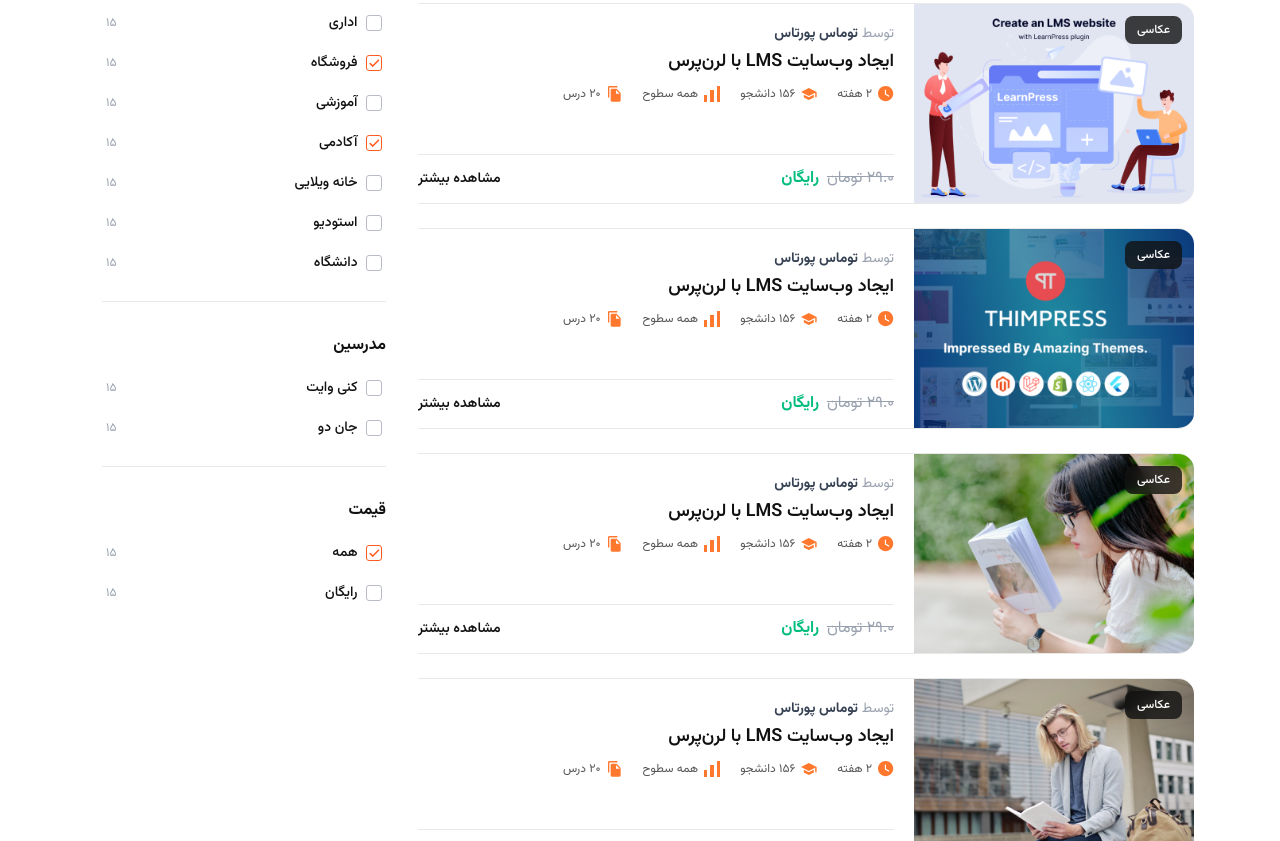
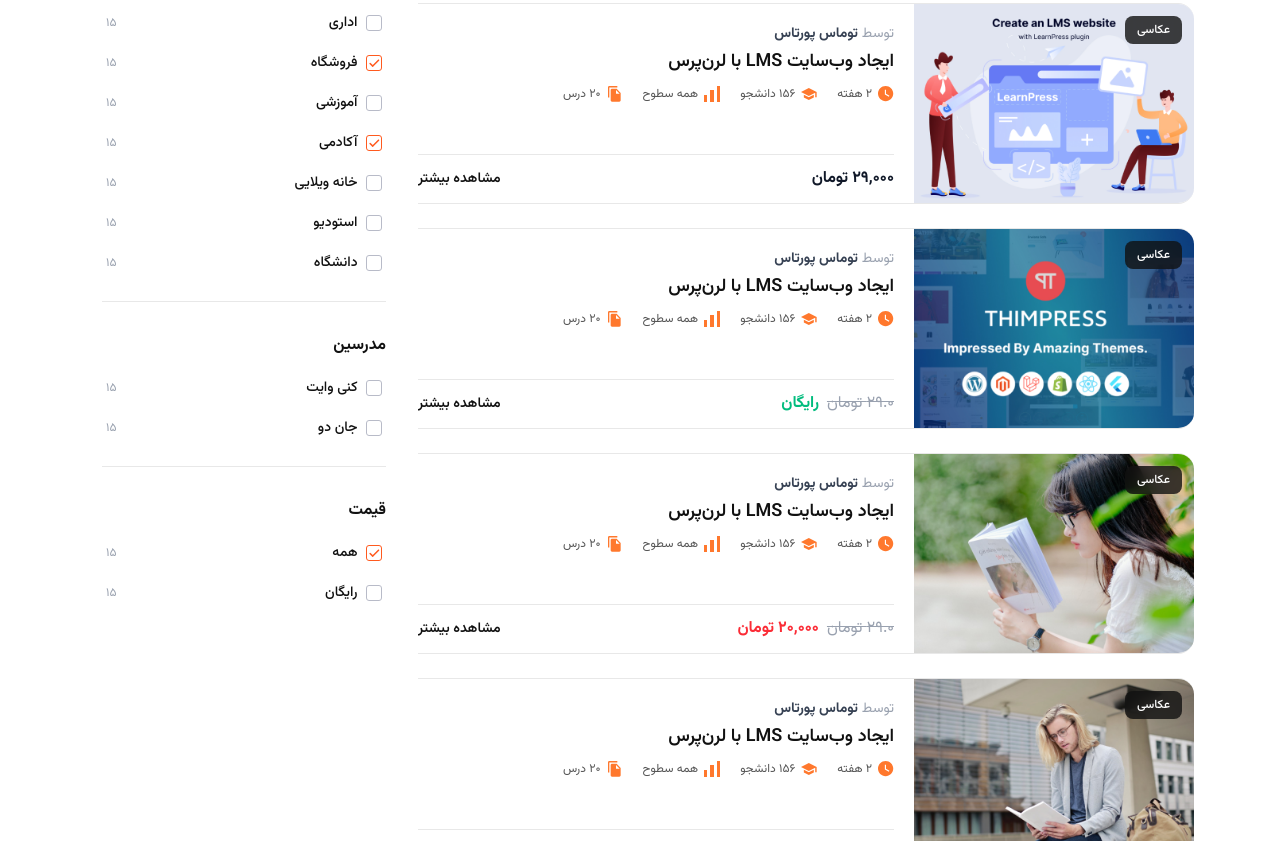
Before and after one commit to Mohammad3665/ELeraningTemplate, a website: page course-listing.html in a window 1280 px wide. Shown: the part 261-1102 px from the top of the page. Drawn offline with Linux system fonts and the light colour scheme.

```diff
--- a/course-listing.html
+++ b/course-listing.html
@@ -1202,12 +1202,8 @@
                     >
                       <div class="flex items-center gap-2">
                         <span
-                          class="text-sm text-gray-400 line-through sm:text-base"
-                          >۲۹.۰ تومان</span
-                        >
-                        <span
-                          class="text-sm font-bold text-emerald-500 sm:text-base"
-                          >رایگان</span
+                          class="text-sm font-bold text-gray-900 sm:text-base"
+                          >۲۹,۰۰۰ تومان</span
                         >
                       </div>
                       <a
@@ -1394,8 +1390,8 @@
                           >۲۹.۰ تومان</span
                         >
                         <span
-                          class="text-sm font-bold text-emerald-500 sm:text-base"
-                          >رایگان</span
+                          class="text-sm font-bold text-red-500 sm:text-base"
+                          >۲۰,۰۰۰ تومان</span
                         >
                       </div>
                       <a
```
Also changed, not shown: login.html (+2 -2 lines), register.html (+6 -4 lines), src/tailwind/output.css.
